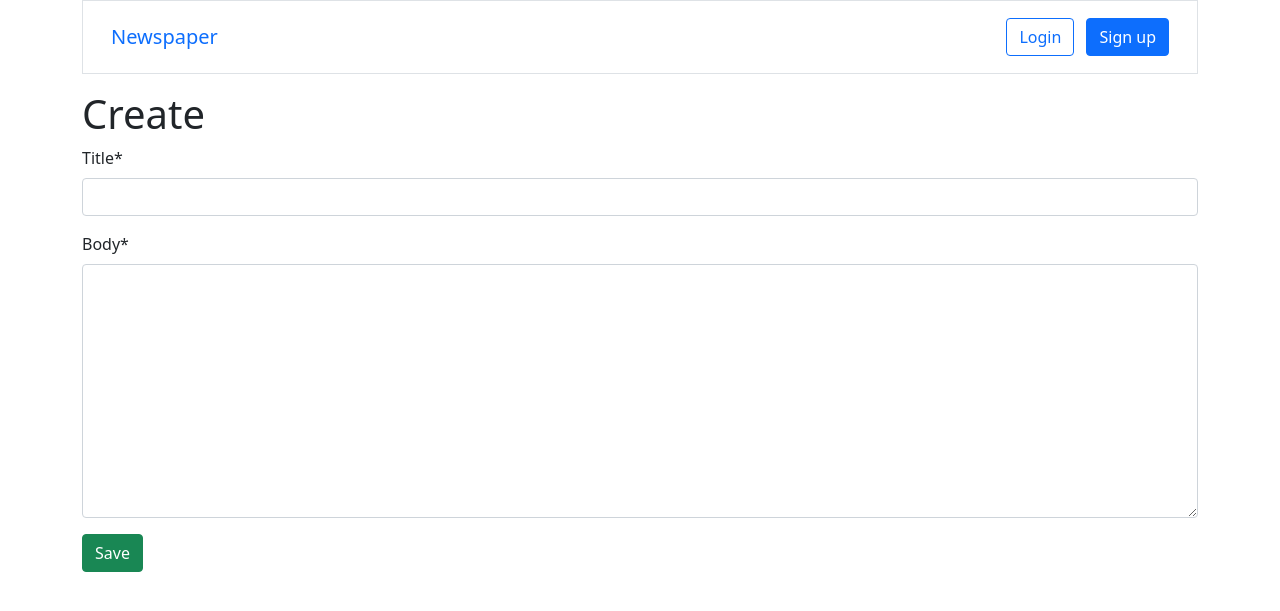
After one commit to NonExistent1/newspaper-app, a Django app: page /articles/new/ in a window 1280 px wide. The commit adds this page. Shown: the top 611 px of the page. Run offline with Django 4.2, Linux system fonts and the light colour scheme; some libraries are stand-ins or nearby versions.

Commit message:
Add Article Create Functionality

```diff
--- a/articles/urls.py
+++ b/articles/urls.py
@@ -3,6 +3,7 @@ from django.urls import path
 from .views import (
     ArticleListView,
     ArticleDetailView,
+    ArticleCreateView,
     ArticleUpdateView,
     ArticleDeleteView,
 )
@@ -11,5 +12,6 @@ urlpatterns=[
     path("<int:pk>/", ArticleDetailView.as_view(), name="article_detail"),
     path("<int:pk>/edit/", ArticleUpdateView.as_view(), name="article_edit"),
     path("<int:pk>/delete/", ArticleDeleteView.as_view(), name="article_delete"),
+    path("new/", ArticleCreateView.as_view(), name="article_new"),
     path("", ArticleListView.as_view(), name="article_list"),
 ]
--- a/articles/views.py
+++ b/articles/views.py
@@ -1,5 +1,7 @@
+from django.forms import BaseModelForm
+from django.http import HttpResponse
 from django.views.generic import ListView, DetailView
-from django.views.generic.edit import UpdateView, DeleteView
+from django.views.generic.edit import UpdateView, DeleteView, CreateView
 from django.urls import reverse_lazy
 
 
@@ -15,6 +17,20 @@ class ArticleDetailView(DetailView):
 
     model = Article
     template_name = "article_detail.html"
+
+class ArticleCreateView(CreateView):
+    """Article Create View"""
+
+    model = Article
+    template_name = "article_new.html"
+    fields=(
+        "title",
+        "body",
+    )
+
+    def form_valid(self, form):
+        form.instance.author = self.request.user
+        return super().form_valid(form)
 
 class ArticleUpdateView(UpdateView):
     """Article Update View"""
--- a/django_project/settings.py
+++ b/django_project/settings.py
@@ -40,6 +40,7 @@ INSTALLED_APPS = [
     # Third Party
     'crispy_forms',
     'crispy_bootstrap5',
+    'django_dump_die',
     # Local First Party
     'accounts.apps.AccountsConfig',
     'pages.apps.PagesConfig',
@@ -47,6 +48,7 @@ INSTALLED_APPS = [
 ]
 
 MIDDLEWARE = [
+    'django_dump_die.middleware.DumpAndDieMiddleware',
     'django.middleware.security.SecurityMiddleware',
     'django.contrib.sessions.middleware.SessionMiddleware',
     'django.middleware.common.CommonMiddleware',
--- a/requirements.txt
+++ b/requirements.txt
@@ -2,5 +2,7 @@ asgiref==3.7.2
 crispy-bootstrap5==2024.2
 Django==5.0.2
 django-crispy-forms==2.1
+django-dump-die==0.1.7
+pytz==2024.1
 sqlparse==0.4.4
 tzdata==2024.1
--- /dev/null
+++ b/templates/article_new.html
@@ -0,0 +1,13 @@
+{% extends 'base.html' %}
+{% load crispy_forms_tags %}
+
+{% block title %}Article - Create{% endblock title %}
+
+{% block content %}
+    <h1>Create</h1>
+    <form action="" method="POST">
+        {% csrf_token %}
+        {{ form|crispy }}
+        <button class="btn btn-success ml-2" type="submit">Save</button>
+    </form>
+{% endblock content %}
--- a/templates/base.html
+++ b/templates/base.html
@@ -18,7 +18,7 @@
                         {% if user.is_authenticated %}
                             <ul class="nav col-12 col-lg-auto me-lg-auto mb-2 justify-content-center mb-md-0">
                                 <li>
-                                    <a href="#" class="nav-link px-2 link-dark">+ New</a>
+                                    <a href="{% url 'article_new' %}" class="nav-link px-2 link-dark">+ New</a>
                                 </li>
                             </ul>
                             <div class="dropdown text-end">
```
